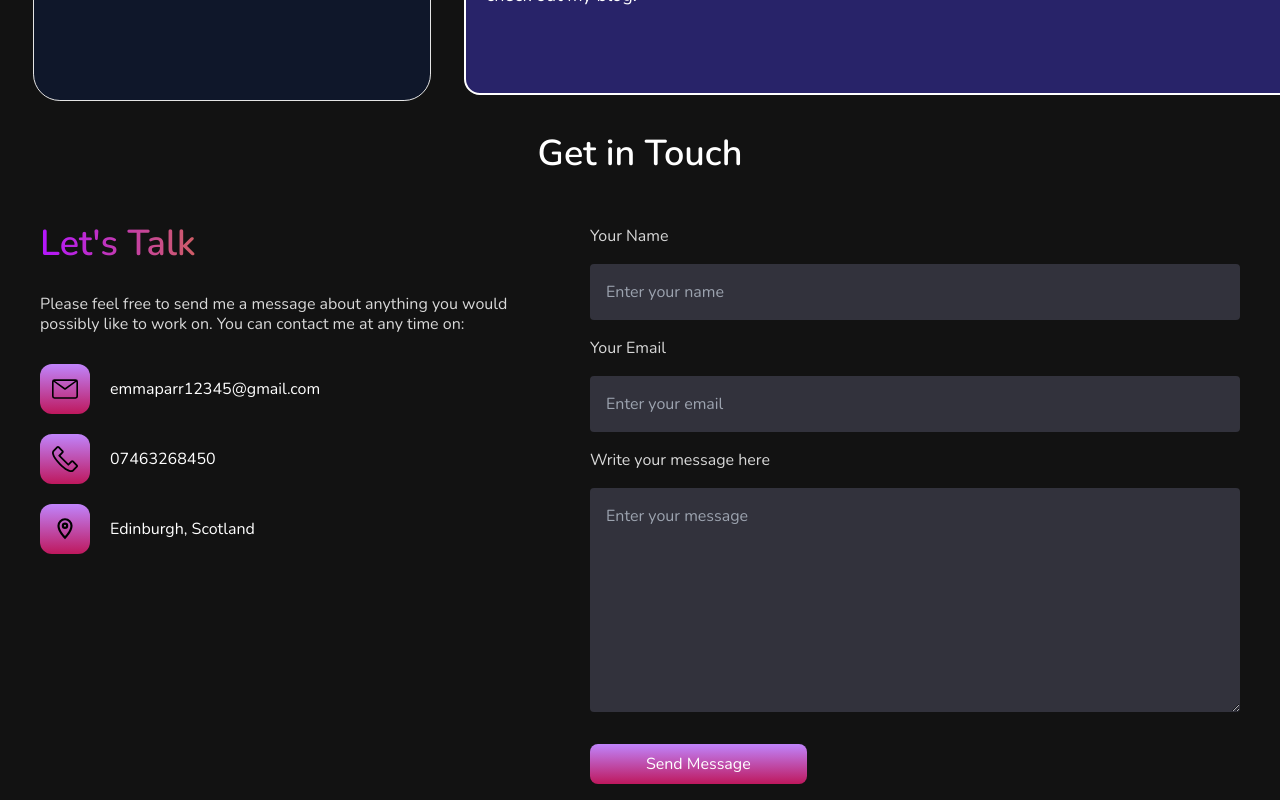
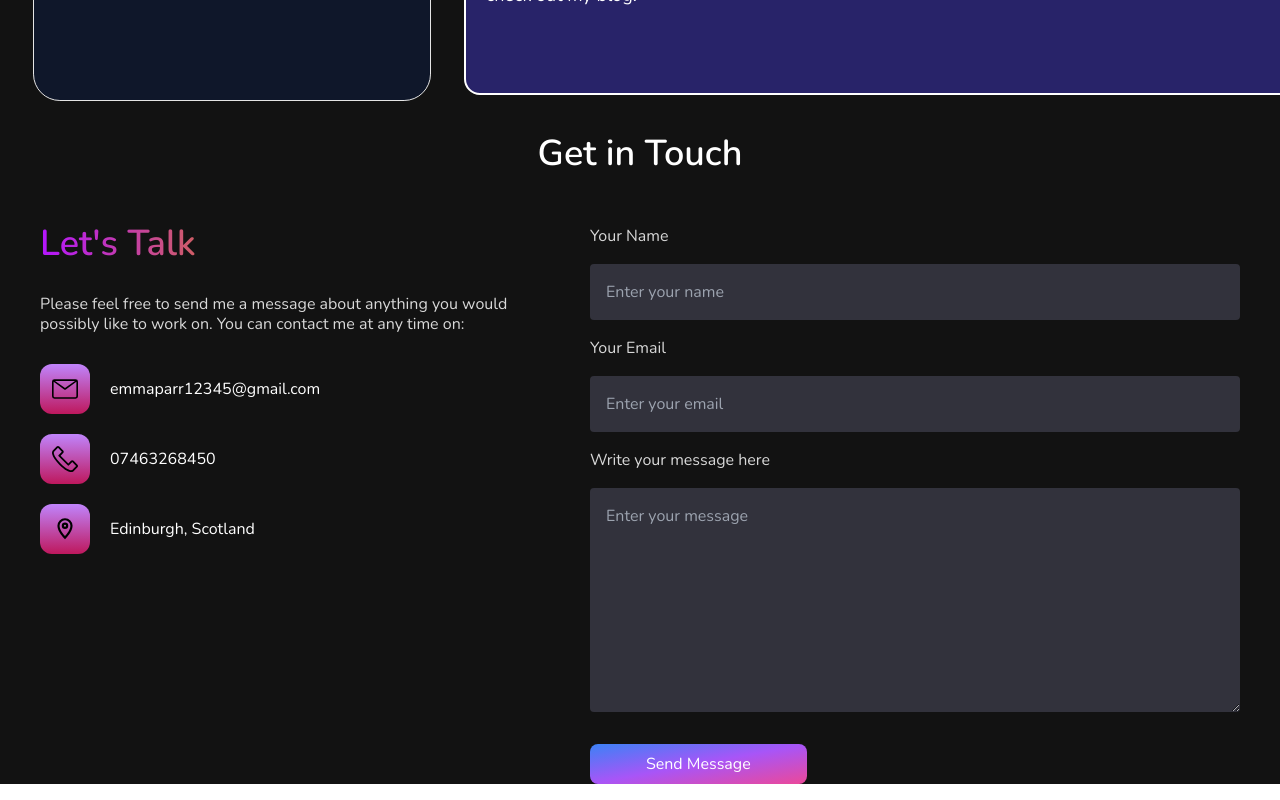
Before and after one commit to eparr1/eparr1.github.io, a Next.js app: page / in a window 1280 px wide. Shown: the part 1344-2144 px from the top of the page. Built offline with nearby package versions, Linux system fonts and the light colour scheme.

Commit message:
contact save

```diff
--- a/src/app/Components/UI/contact.tsx
+++ b/src/app/Components/UI/contact.tsx
@@ -1,21 +1,25 @@
 'use client'
 import React from "react";
 import Image from "next/image";
+
 const Contact = () => {
+    // Function to handle opening mailto link in a new tab
     const openEmailClient = () => {
         window.open('mailto:emmaparr12345@gmail.com', '_blank');
     };
 
+    // Function to handle opening phone dialer
     const openPhoneDialer = () => {
         window.open('tel:07463268450', '_blank');
     };
 
+    // Function to handle opening Google Maps
     const openGoogleMaps = () => {
-        window.open('https://www.google.com/maps/dir//Edinburgh,+Scotland/@55.9532245,-3.2706668,12z/data=!3m1!4b1!4m13!4m12!1m0!1m5!1m1!1s0x4887b800a5982623:0x64f2147b7ce71727!2m2!1d-3.188267!2d55.953252!2m3!6e0!7e2!8j1723444200!3e3?entry=ttu&g_ep=EgoyMDI0MDkwMy4wIKXMDSoASAFQAw%3D%3D', '_blank')
-    }
+        window.open('https://www.google.com/maps?q=Edinburgh,+Scotland', '_blank');
+    };
 
     return (
-        <div className=" flex flex-col items-center justify-center gap-[50px] m-auto text-white">
+        <div className="flex flex-col items-center justify-center gap-[50px] m-auto text-white">
             <div className="relative text-4xl font-semibold">
                 <h1>Get in Touch</h1>
             </div>
@@ -34,8 +38,9 @@ const Contact = () => {
 
                     {/* Icons Section */}
                     <div className="flex flex-col gap-[20px]">
+                        {/* Email Link */}
                         <div className="flex items-center gap-5">
-                        <a  onClick={openEmailClient} className="flex items-center gap-5 cursor-pointer">
+                            <a onClick={openEmailClient} className="flex items-center gap-5 cursor-pointer">
                                 <Image
                                     src='/mail.svg'
                                     alt='email address'
@@ -47,6 +52,7 @@ const Contact = () => {
                             </a>
                         </div>
 
+                        {/* Phone Link */}
                         <div className="flex items-center gap-5">
                             <a onClick={openPhoneDialer} className="flex items-center gap-5 cursor-pointer">
                                 <Image
@@ -60,8 +66,9 @@ const Contact = () => {
                             </a>
                         </div>
 
+                        {/* Location Link to Google Maps */}
                         <div className="flex items-center gap-5">
-                        <a onClick={openGoogleMaps} className='flex items-center gap-5 cursor-pointer'>
+                            <a onClick={openGoogleMaps} className="flex items-center gap-5 cursor-pointer">
                                 <Image
                                     src='/locationIcon.svg'
                                     alt='location'
@@ -72,7 +79,6 @@ const Contact = () => {
                                 <p>Edinburgh, Scotland</p>
                             </a>
                         </div>
-
                     </div>
                 </div>
 
@@ -80,15 +86,36 @@ const Contact = () => {
                 <div className="flex flex-col items-start gap-3 text-[#D8D8D8]">
                     <form className="flex flex-col gap-4">
                         <label htmlFor="name">Your Name</label>
-                        <input type='text' id='name' placeholder="Enter your name" name='name' className="p-4 bg-[#32323c] rounded" />
+                        <input
+                            type='text'
+                            id='name'
+                            placeholder="Enter your name"
+                            name='name'
+                            className="p-4 bg-[#32323c] rounded"
+                        />
 
                         <label htmlFor='email'>Your Email</label>
-                        <input type='email' id='email' placeholder="Enter your email" name='email' className="p-4 bg-[#32323c] rounded" />
+                        <input
+                            type='email'
+                            id='email'
+                            placeholder="Enter your email"
+                            name='email'
+                            className="p-4 bg-[#32323c] rounded"
+                        />
 
                         <label htmlFor="message">Write your message here</label>
-                        <textarea name="message" id="message" rows={8} placeholder="Enter your message" className="p-4 bg-[#32323c] text-p-4 text-[#A0A0A0] rounded w-[650px]" />
+                        <textarea
+                            name="message"
+                            id="message"
+                            rows={8}
+                            placeholder="Enter your message"
+                            className="p-4 bg-[#32323c] text-[#A0A0A0] rounded w-[650px]"
+                        />
 
-                        <button type="submit" className="text-white cursor-pointer rounded-lg transition-[0.3s] w-1/3  mt-4 bg-gradient-to-b from-purple-400 to-pink-700 px-4 py-2 mb-4 bg-indigo-600rounded">
+                        <button
+                            type="submit"
+                            className="text-white cursor-pointer rounded-lg transition duration-300 w-1/3 mt-4  bg-gradient-to-br from-blue-500 via-purple-500 to-pink-500 px-4 py-2"
+                        >
                             Send Message
                         </button>
                     </form>
@@ -98,5 +125,4 @@ const Contact = () => {
     );
 };
 
-
-export default Contact
+export default Contact;
```
Lines whose indentation alone changed are shown as unchanged.
